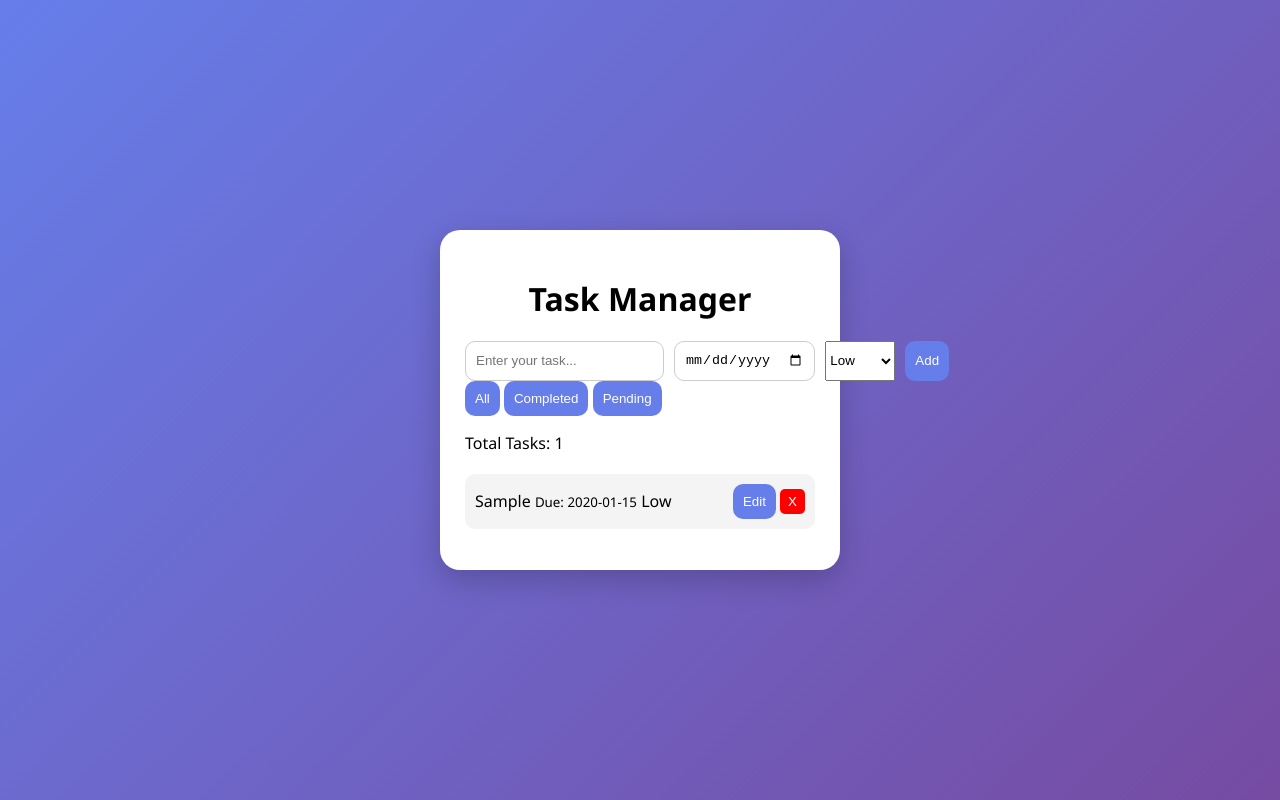
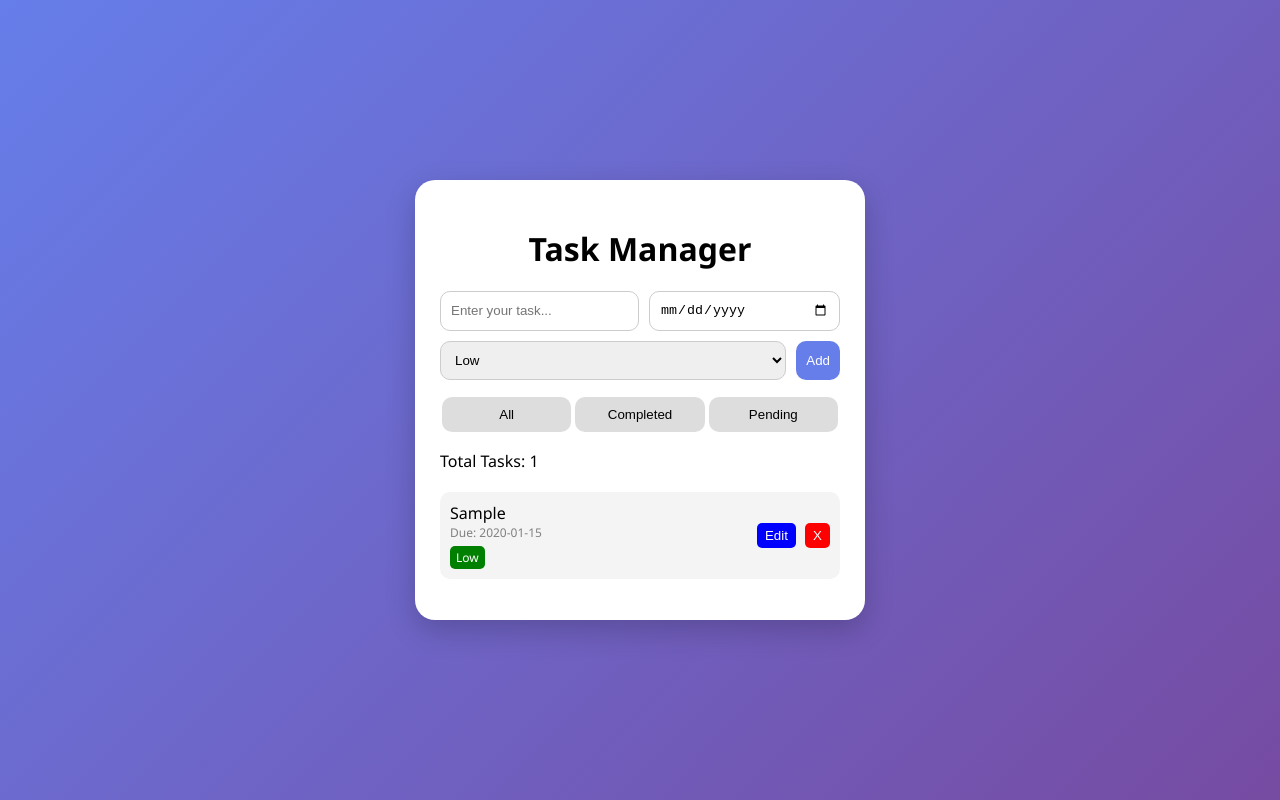
Before and after one commit to mighty06/task-manager, a plain HTML site: page index.html in a window 1280 px wide. Both pictures are taken after typing "Sample", "2020-01-15" into the empty fields and a click on the button "Add". Drawn offline with Linux system fonts and the light colour scheme.

Commit message:
Add files via upload

```diff
--- a/style.css
+++ b/style.css
@@ -12,7 +12,7 @@ body {
     background: white;
     padding: 25px;
     border-radius: 20px;
-    width: 350px;
+    width: 400px;
     box-shadow: 0 10px 30px rgba(0,0,0,0.2);
 }
 
@@ -23,9 +23,10 @@ h1 {
 .input-section {
     display: flex;
     gap: 10px;
+    flex-wrap: wrap;
 }
 
-input {
+input, select {
     flex: 1;
     padding: 10px;
     border-radius: 10px;
@@ -43,6 +44,22 @@ button {
 
 button:hover {
     background: #5a67d8;
+}
+
+.filters {
+    display: flex;
+    margin-top: 15px;
+}
+
+.filters button {
+    flex: 1;
+    margin: 2px;
+    background: #ddd;
+    color: black;
+}
+
+.filters button:hover {
+    background: #bbb;
 }
 
 ul {
@@ -66,6 +83,38 @@ li.completed {
     opacity: 0.6;
 }
 
+.task-info {
+    display: flex;
+    flex-direction: column;
+    cursor: pointer;
+}
+
+.date {
+    font-size: 12px;
+    color: gray;
+}
+
+.priority {
+    padding: 3px 6px;
+    border-radius: 5px;
+    font-size: 12px;
+    color: white;
+    margin-top: 5px;
+    width: fit-content;
+}
+
+.high {
+    background: red;
+}
+
+.medium {
+    background: orange;
+}
+
+.low {
+    background: green;
+}
+
 .delete-btn {
     background: red;
     color: white;
@@ -74,3 +123,13 @@ li.completed {
     border-radius: 5px;
     cursor: pointer;
 }
+
+.edit-btn {
+    background: blue;
+    color: white;
+    border: none;
+    padding: 5px 8px;
+    border-radius: 5px;
+    cursor: pointer;
+    margin-right: 5px;
+}
```
